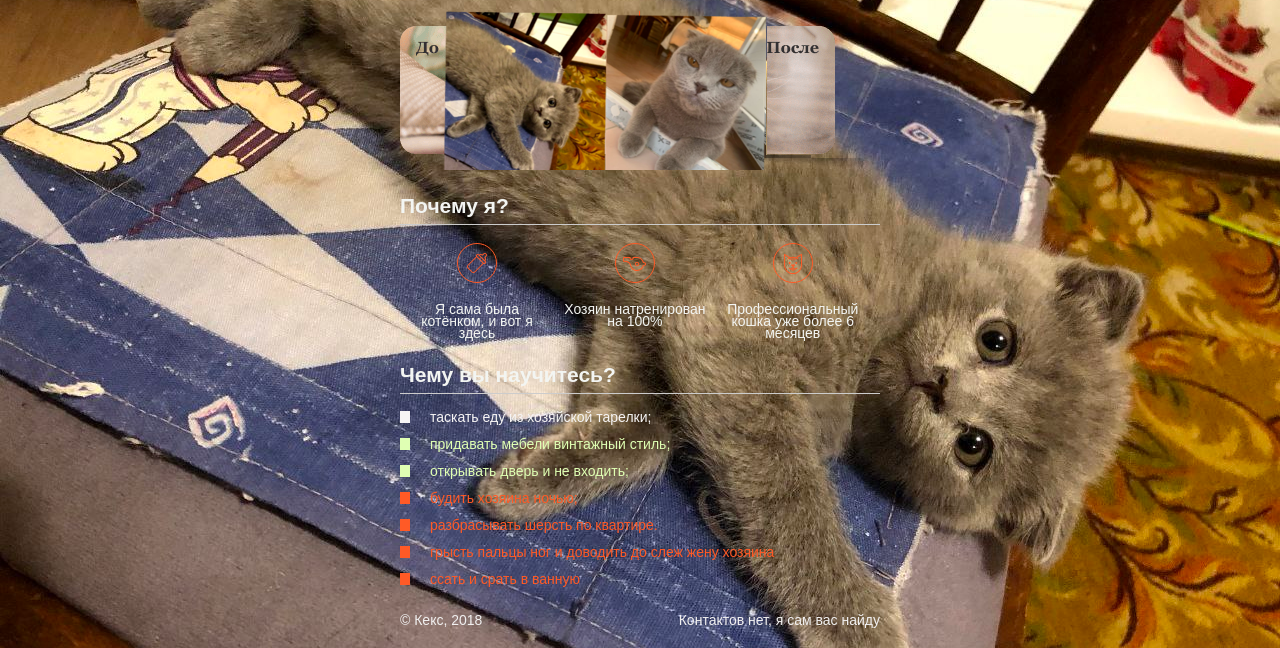
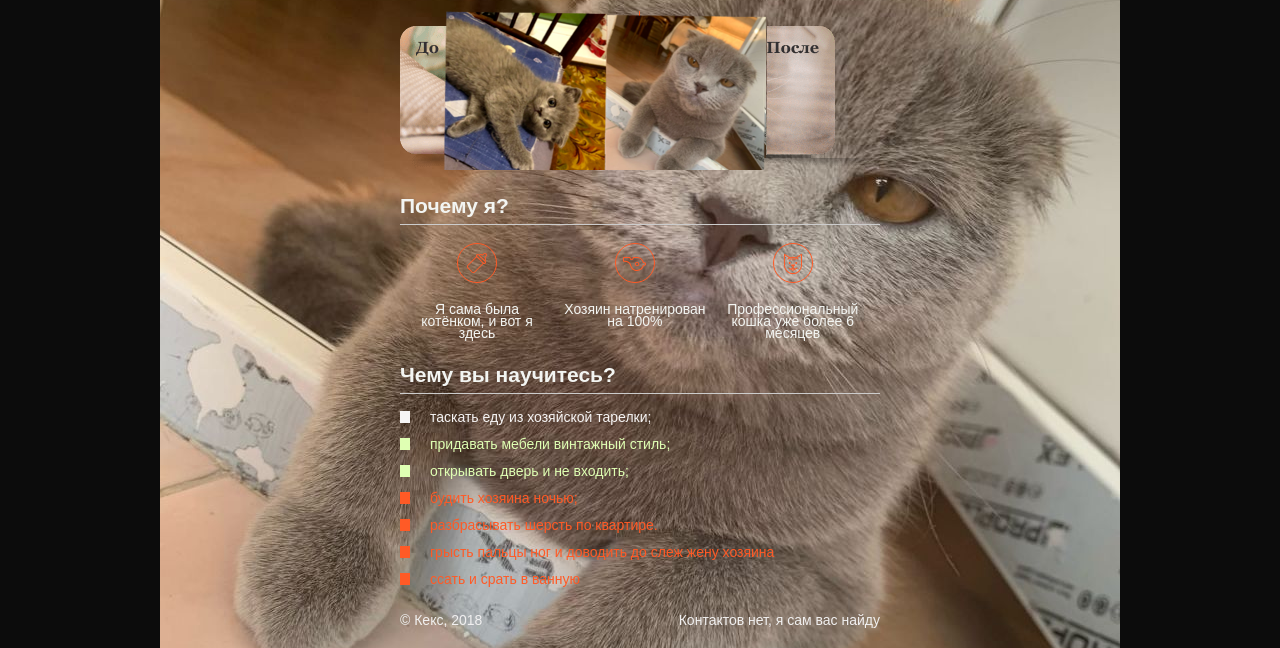
Before and after one commit to Azex93/yasia, a plain HTML site: page index.html in a window 1280 px wide. Shown: the part 207-855 px from the top of the page. Drawn offline with Linux system fonts and the light colour scheme.

Commit message:
Update style.css

```diff
--- a/style.css
+++ b/style.css
@@ -4,7 +4,7 @@ body {
   font-size: 14px;
   line-height: 12px;
   color: #f3f5f2;
-  background: #0c0c0c url("img/2020-07-22 14.20.51.jpg" ) no-repeat 50% 0;
+  background: #0c0c0c url("img/2020-07-22 15.06.55.jpg" ) no-repeat 50% 0;
 }
 
 h1 {
```
